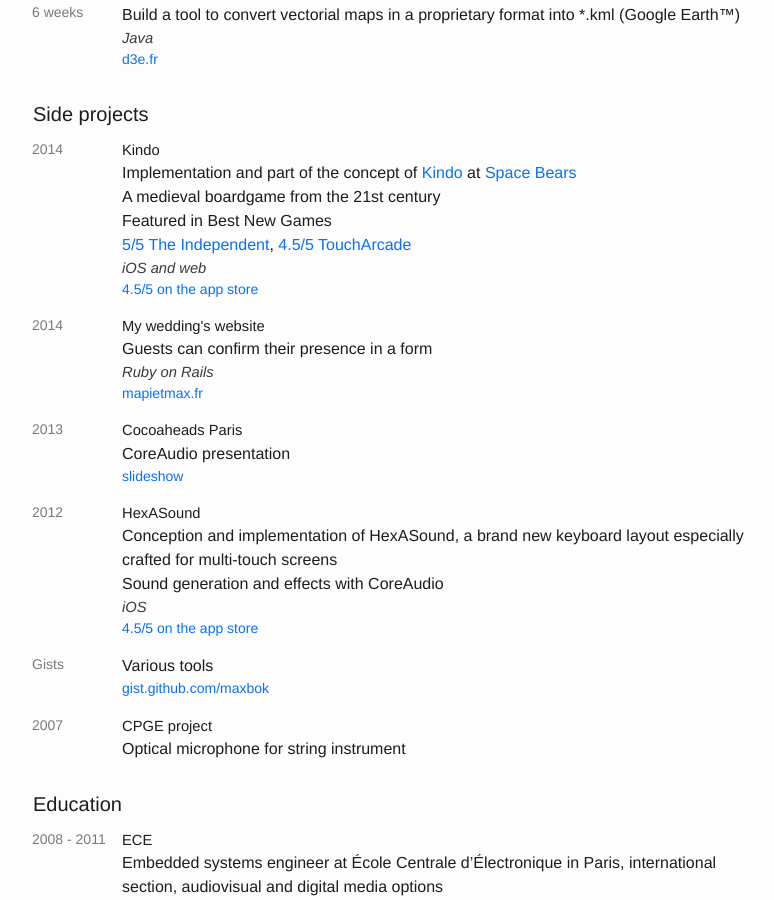
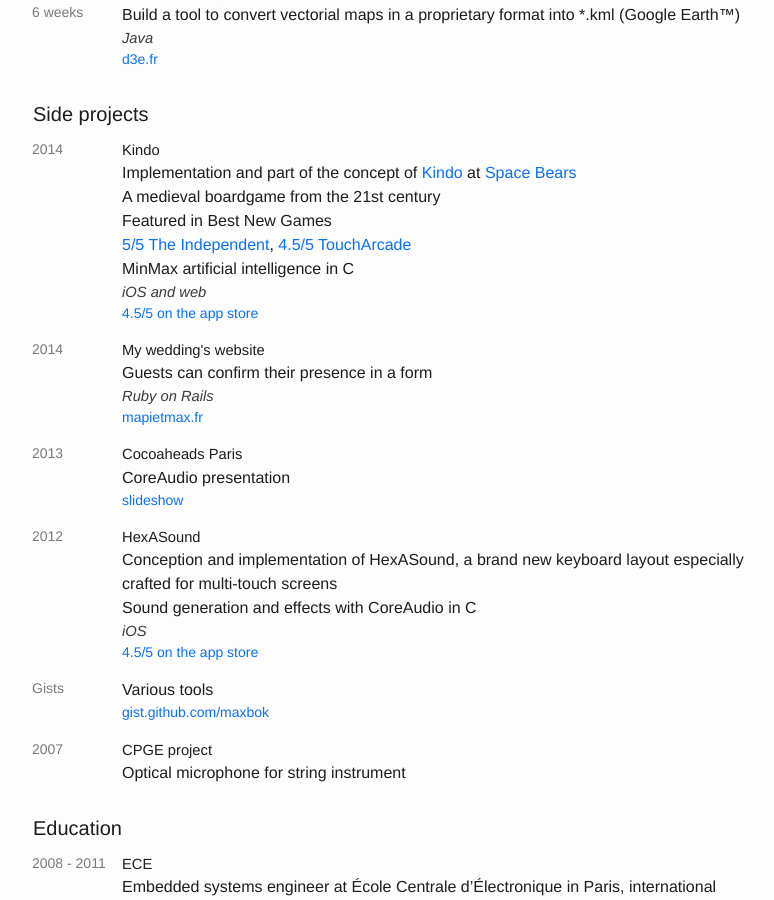
Before and after one commit to maxbok/me, a Jekyll site: the page built from _posts/en/0000-01-01-index.html, in a window 1280 px wide and 900 px high, scrolled down 653 px. Shown: the whole window, without its empty margins (250-1024 px from the left). Built offline with Jekyll 4.4.1, drawn with Linux system fonts in a browser that asks for light colours.

Commit message:
Add details for Kindo and HexASound

```diff
--- a/_posts/fr/2014-06-01-kindo.md
+++ b/_posts/fr/2014-06-01-kindo.md
@@ -10,4 +10,5 @@ job_description: iOS et web
 Implémentation et partie du concept de <a href="http://kindogame.fr">Kindo</a> à <a href="http://spacebears.fr">Space Bears</a><br />
 Un jeu de plateau médiéval conçu pour le 21ème siècle<br />
 Sélectionné dans la section meilleurs jeux<br />
-<a href="http://www.independent.co.uk/life-style/gadgets-and-tech/gaming/kindo-ios-review-a-game-for-tactical-immersion-10228964.html">5/5 The Independent</a>, <a href="http://toucharcade.com/2015/05/13/kindo-review-respect-but-not-love/">4.5/5 TouchArcade</a>
+<a href="http://www.independent.co.uk/life-style/gadgets-and-tech/gaming/kindo-ios-review-a-game-for-tactical-immersion-10228964.html">5/5 The Independent</a>, <a href="http://toucharcade.com/2015/05/13/kindo-review-respect-but-not-love/">4.5/5 TouchArcade</a><br />
+Intelligence artificielle MinMax en C
```
Also changed, not shown: _posts/en/2012-01-01-hexasound.md (+1 -1 lines), _posts/en/2014-06-01-kindo.md (+2 -1 lines), _posts/fr/2012-01-01-hexasound.md (+1 -1 lines).
